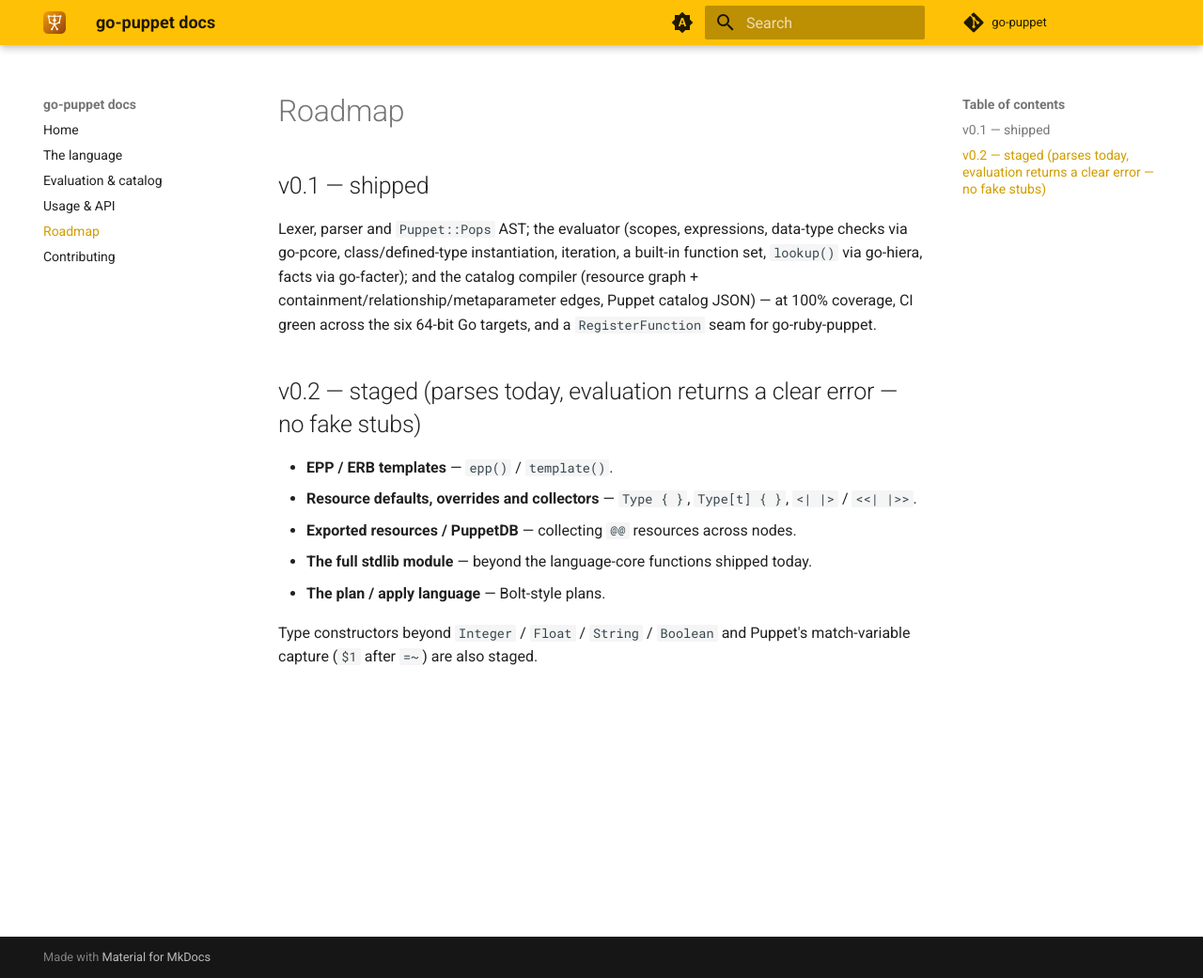
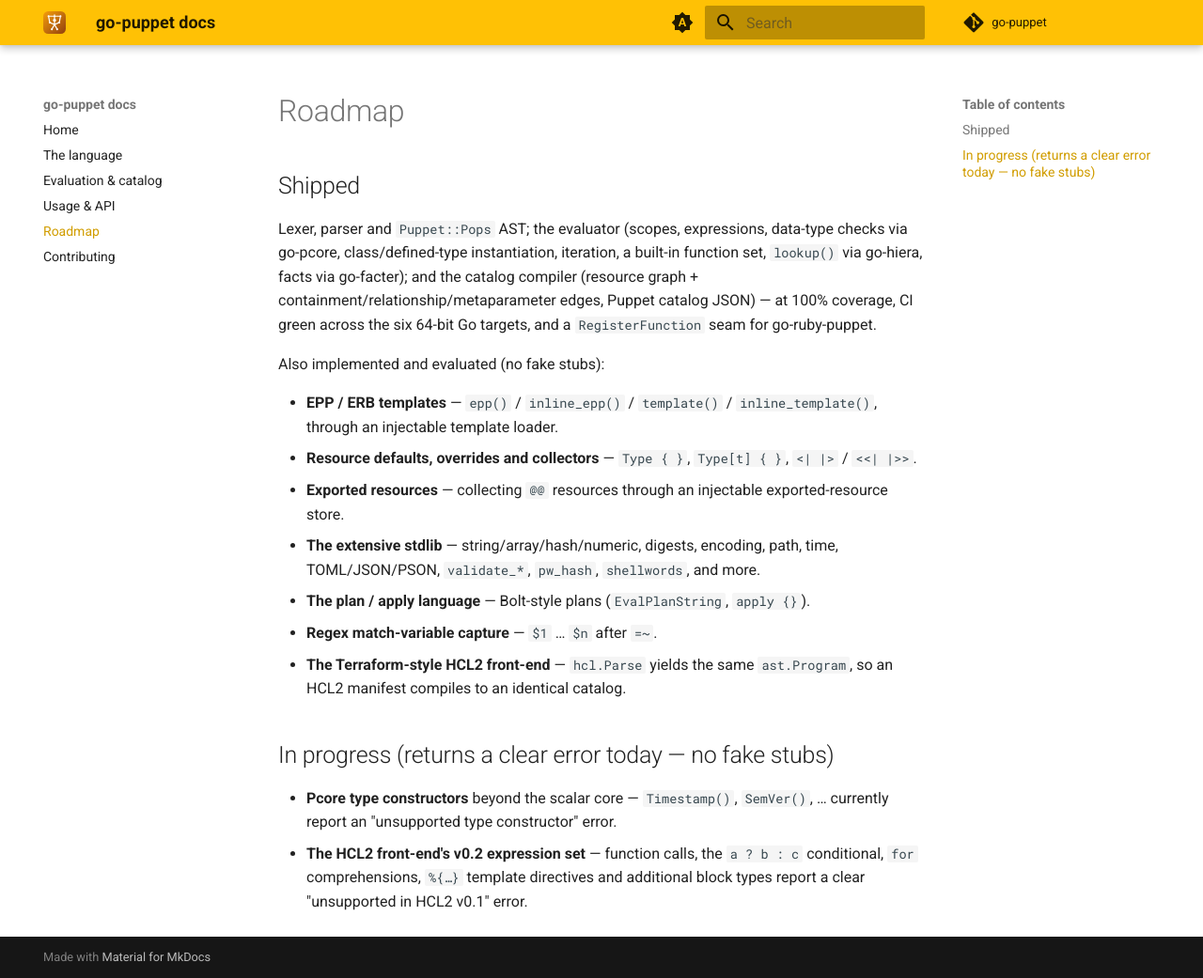
Before and after one commit to go-puppet/docs, an MkDocs documentation site: the page built from docs/roadmap.md, in a window 1280 px wide and 1041 px high. Shown: the whole window at 94% size. Built offline with MkDocs 1.6.1 and Material for MkDocs 9.7.7, drawn with Linux system fonts in a browser that asks for light colours; the version menu is left out.

Commit message:
docs: document HCL2 front-end and templates/exported/plans; correct stale v0.2 status (#1)
index/roadmap said EPP/ERB, defaults/overrides/collectors, exported resources,
stdlib and plans are 'staged for v0.2'; they are implemented and evaluated.
Add the hcl package + HCL2 usage to api.md, an evaluation.md section, and
rewrite the roadmap into shipped vs in-progress (type constructors, HCL2 v0.2).

Co-authored-by: Claude Opus 4.8 <noreply@anthropic.com>

```diff
--- a/docs/roadmap.md
+++ b/docs/roadmap.md
@@ -1,6 +1,6 @@
 # Roadmap
 
-## v0.1 — shipped
+## Shipped
 
 Lexer, parser and `Puppet::Pops` AST; the evaluator (scopes, expressions,
 data-type checks via go-pcore, class/defined-type instantiation, iteration, a
@@ -9,14 +9,25 @@ catalog compiler (resource graph + containment/relationship/metaparameter edges,
 Puppet catalog JSON) — at 100% coverage, CI green across the six 64-bit Go
 targets, and a `RegisterFunction` seam for go-ruby-puppet.
 
-## v0.2 — staged (parses today, evaluation returns a clear error — no fake stubs)
+Also implemented and evaluated (no fake stubs):
 
-- **EPP / ERB templates** — `epp()` / `template()`.
+- **EPP / ERB templates** — `epp()` / `inline_epp()` / `template()` /
+  `inline_template()`, through an injectable template loader.
 - **Resource defaults, overrides and collectors** — `Type { }`, `Type[t] { }`,
   `<| |>` / `<<| |>>`.
-- **Exported resources / PuppetDB** — collecting `@@` resources across nodes.
-- **The full stdlib module** — beyond the language-core functions shipped today.
-- **The plan / apply language** — Bolt-style plans.
+- **Exported resources** — collecting `@@` resources through an injectable
+  exported-resource store.
+- **The extensive stdlib** — string/array/hash/numeric, digests, encoding, path,
+  time, TOML/JSON/PSON, `validate_*`, `pw_hash`, `shellwords`, and more.
+- **The plan / apply language** — Bolt-style plans (`EvalPlanString`, `apply {}`).
+- **Regex match-variable capture** — `$1` … `$n` after `=~`.
+- **The Terraform-style HCL2 front-end** — `hcl.Parse` yields the same
+  `ast.Program`, so an HCL2 manifest compiles to an identical catalog.
 
-Type constructors beyond `Integer` / `Float` / `String` / `Boolean` and Puppet's
-match-variable capture (`$1` after `=~`) are also staged.
+## In progress (returns a clear error today — no fake stubs)
+
+- **Pcore type constructors** beyond the scalar core — `Timestamp()`, `SemVer()`,
+  … currently report an "unsupported type constructor" error.
+- **The HCL2 front-end's v0.2 expression set** — function calls, the `a ? b : c`
+  conditional, `for` comprehensions, `%{…}` template directives and additional
+  block types report a clear "unsupported in HCL2 v0.1" error.
```
Also changed, not shown: docs/api.md (+25 -1 lines), docs/evaluation.md (+13 -1 lines), docs/index.md (+7 -5 lines).
